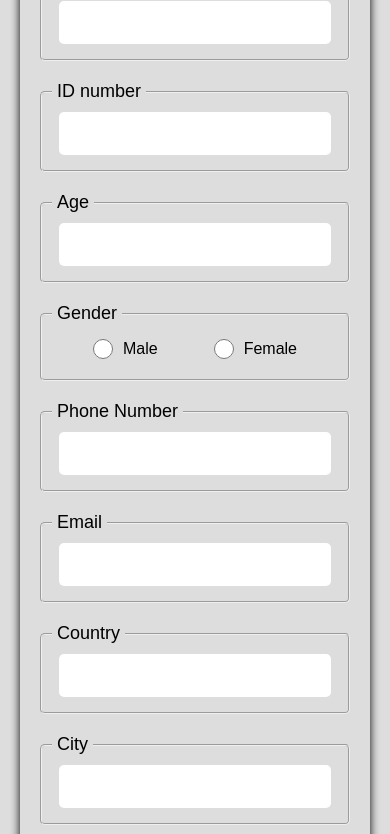
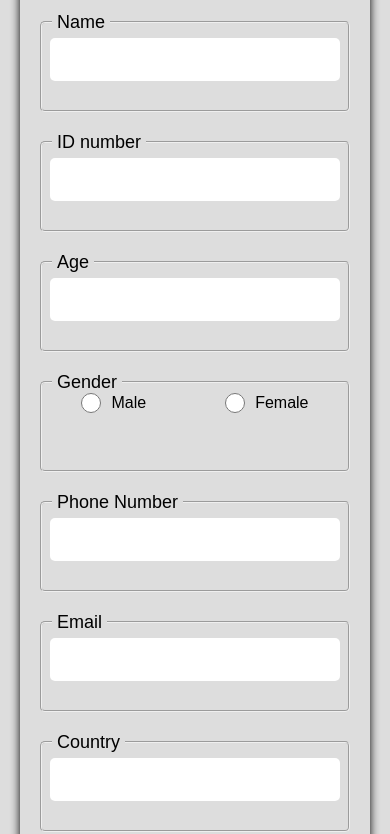
Before and after one commit to Mustafa-Montaser/registration-form, a plain HTML site: page index.html in a window 390 px wide. Shown: the part 91-925 px from the top of the page. Drawn offline with Linux system fonts and the light colour scheme.

Commit message:
modify style.css

```diff
--- a/style.css
+++ b/style.css
@@ -24,21 +24,23 @@ body {
 
 h1 {
   color: #625f5f;
+  margin: revert;
 }
 
 fieldset {
   width: 100%;
   display: flex;
-  justify-content: space-evenly;
+  justify-content: space-around;
   align-items: center;
   border-radius: 5px;
-  padding: 5px 10px 10px 10px;
+  height: 100px;
   margin: 10px;
 }
 
 legend {
   padding: 0 5px;
   font-size: 18px;
+  margin: 0 0 0 10px;
 }
 
 input[type="text"], input[type="number"], input[type="email"], input[type="datetime-local"] {
@@ -60,7 +62,6 @@ input[type="text"]:focus, input[type="number"]:focus, input[type="email"]:focus,
 fieldset:nth-of-type(4) div {
   display: flex;
   align-items: center;
-  padding: 10px;
 }
 
 input[type="radio"], label {
@@ -106,10 +107,9 @@ button:hover {
   .container {
     width: calc(100% - 40px);
     padding: 10px 20px;
-    margin: 20px;
   }
 
   h1 {
-    font-size: 18px;
+    font-size: 25px;
   }
 }
```
